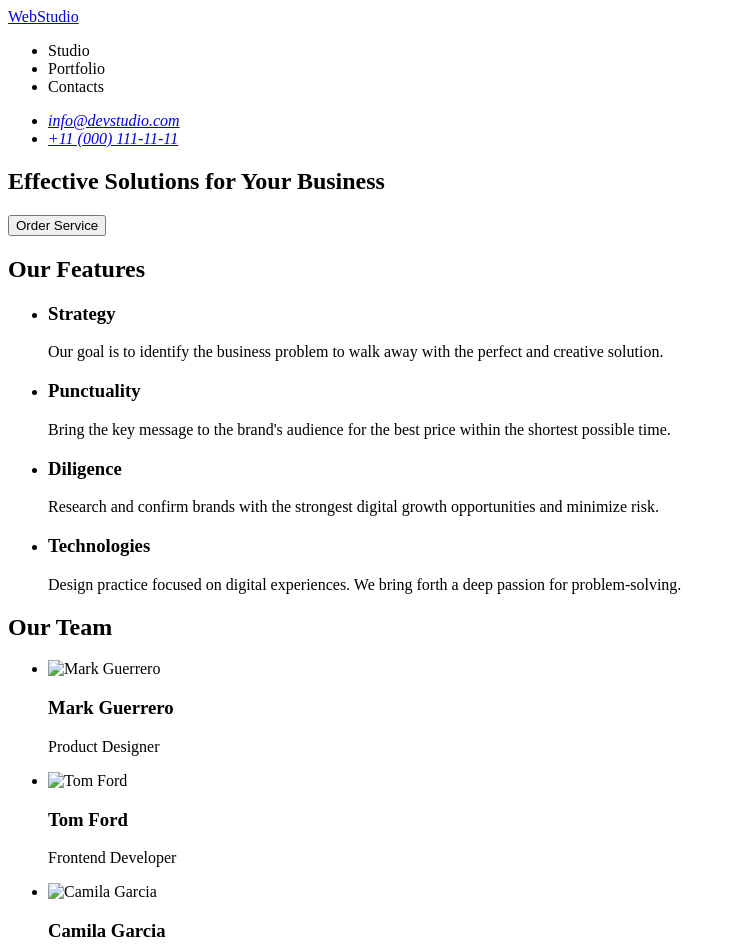
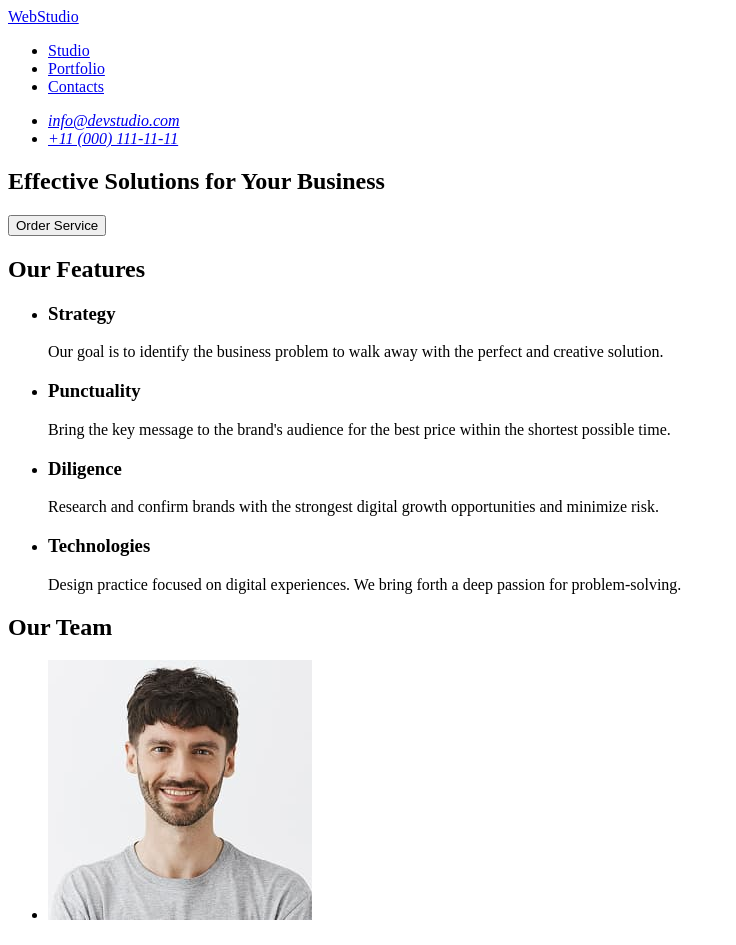
Before and after one commit to SergiyLikhnovskiy/goit-markup-hw-01, a plain HTML site: page index.html in a window 1280 px wide. Shown: the top 945 px of the page, without its empty margins (0-736 px from the left). Drawn offline with Linux system fonts and the light colour scheme.

Commit message:
fixed heder

```diff
--- a/index.html
+++ b/index.html
@@ -10,9 +10,9 @@
       <nav>
         <a href="./index.html">WebStudio</a>
         <ul>
-          <li>Studio</li>
-          <li>Portfolio</li>
-          <li>Contacts</li>
+          <li><a href="./studio.html">Studio</a></li>
+          <li><a href="./portfolio.html">Portfolio</a></li>
+          <li><a href="./contacts.html">Contacts</a></li>
         </ul>
       </nav>
       <address>
@@ -22,11 +22,13 @@
         </ul>
       </address>
     </header>
-
+<main>
+  <!--Section hero-->
     <section class="hero">
       <h1>Effective Solutions for Your Business</h1>
       <button type="button">Order Service</button>
     </section>
+    <!--Section feature-->
     <section class="feature">
       <h2>Our Features</h2>
       <ul>
@@ -60,12 +62,13 @@
         </li>
       </ul>
     </section>
+    <!--Section Team-->
     <section class="Team">
       <h2>Our Team</h2>
       <ul>
         <li>
           <img
-            src="./img/img.jpg"
+            src="./images/img.jpg"
             alt="Mark Guerrero"
             width="264"
             height="260"
@@ -74,13 +77,18 @@
           <p>Product Designer</p>
         </li>
         <li>
-          <img src="./img/img-1.jpg" alt="Tom Ford" width="264" height="260" />
+          <img
+            src="./images/img-1.jpg"
+            alt="Tom Ford"
+            width="264"
+            height="260"
+          />
           <h3>Tom Ford</h3>
           <p>Frontend Developer</p>
         </li>
         <li>
           <img
-            src="./img/img-2.jpg"
+            src="./images/img-2.jpg"
             alt="Camila Garcia"
             width="264"
             height="260"
@@ -90,7 +98,7 @@
         </li>
         <li>
           <img
-            src="./img/img-3.jpg"
+            src="./images/img-3.jpg"
             alt="Daniel Wilson"
             width="264"
             height="260"
@@ -100,7 +108,7 @@
         </li>
       </ul>
     </section>
-
+<main>
     <footer>
       <a href="./index.html">WebStudio</a>
       <p>
```
